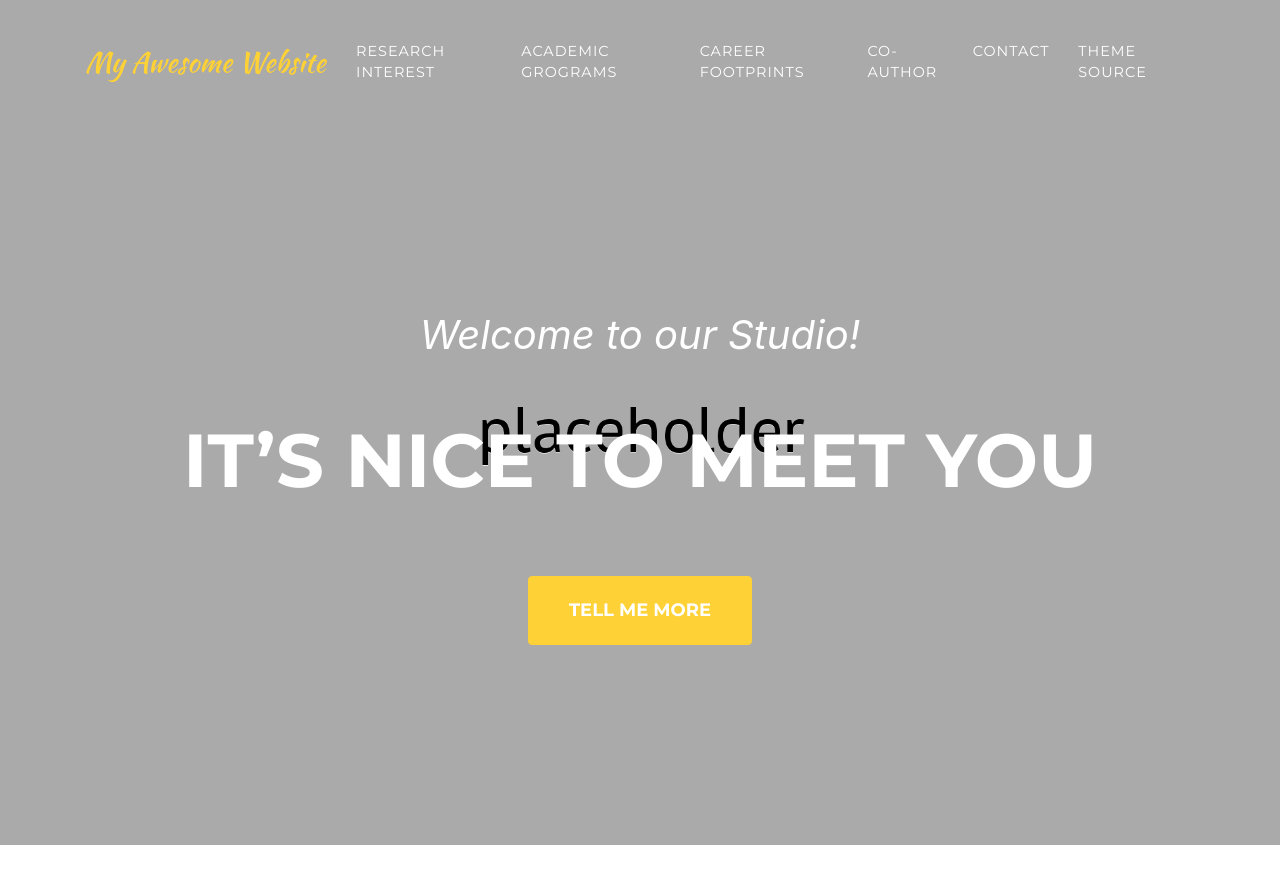
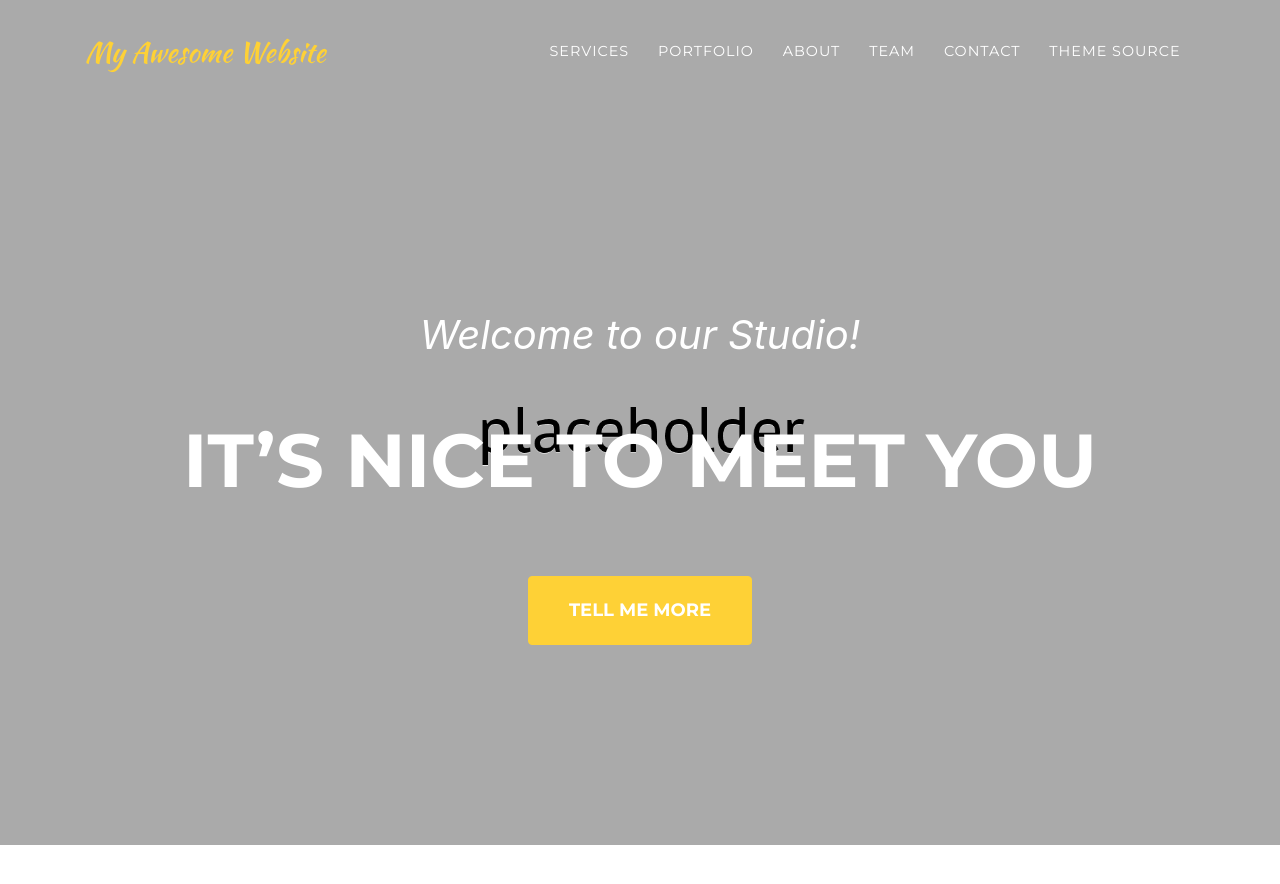
Before and after one commit to huannyling/huannyling.github.io, a Jekyll site: the page built from index.md, in a window 1280 px wide and 900 px high. Shown: the top 884 px of the window. Built offline with Jekyll 4.4.1, drawn with Linux system fonts in a browser that asks for light colours; some web fonts are replaced.

Commit message:
Update navigation.yml

```diff
--- a/_data/navigation.yml
+++ b/_data/navigation.yml
@@ -1,14 +1,14 @@
 nav:
-  - title: "Research interest"
+  - title: "services"
     section: services
 
-  - title: "Academic grograms"
+  - title: "portfolio"
     section: portfolio
 
-  - title: "Career footprints"
+  - title: "about"
     section: timeline
 
-  - title: "Co-author"
+  - title: "team"
     section: team
 
   - title: "Contact"
```
